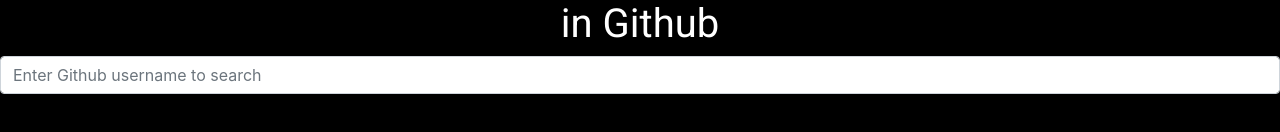
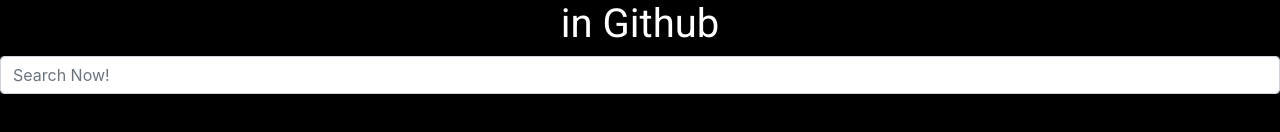
Before and after one commit to Benard18/Angular-IP, an Angular app: page / in a window 1280 px wide. Shown: the part 356-488 px from the top of the page. Built offline with nearby package versions, Linux system fonts and the light colour scheme; a web font is replaced by a local one.

Commit message:
add placeholder in input form

```diff
--- a/src/app/link/link.component.html
+++ b/src/app/link/link.component.html
@@ -1,6 +1,6 @@
 <form action="" class="search">
   <div class="form-group">
-    <input type="text" id="search" class="form-control" placeholder="Enter Github username to search" [(ngModel)]="name" name="username" (keyup)="findUser()">
+    <input type="text" id="search" class="form-control" placeholder="Search Now!" [(ngModel)]="name" name="username" (keyup)="findUser()">
   </div>
 </form>
 <div id="Display">
```
